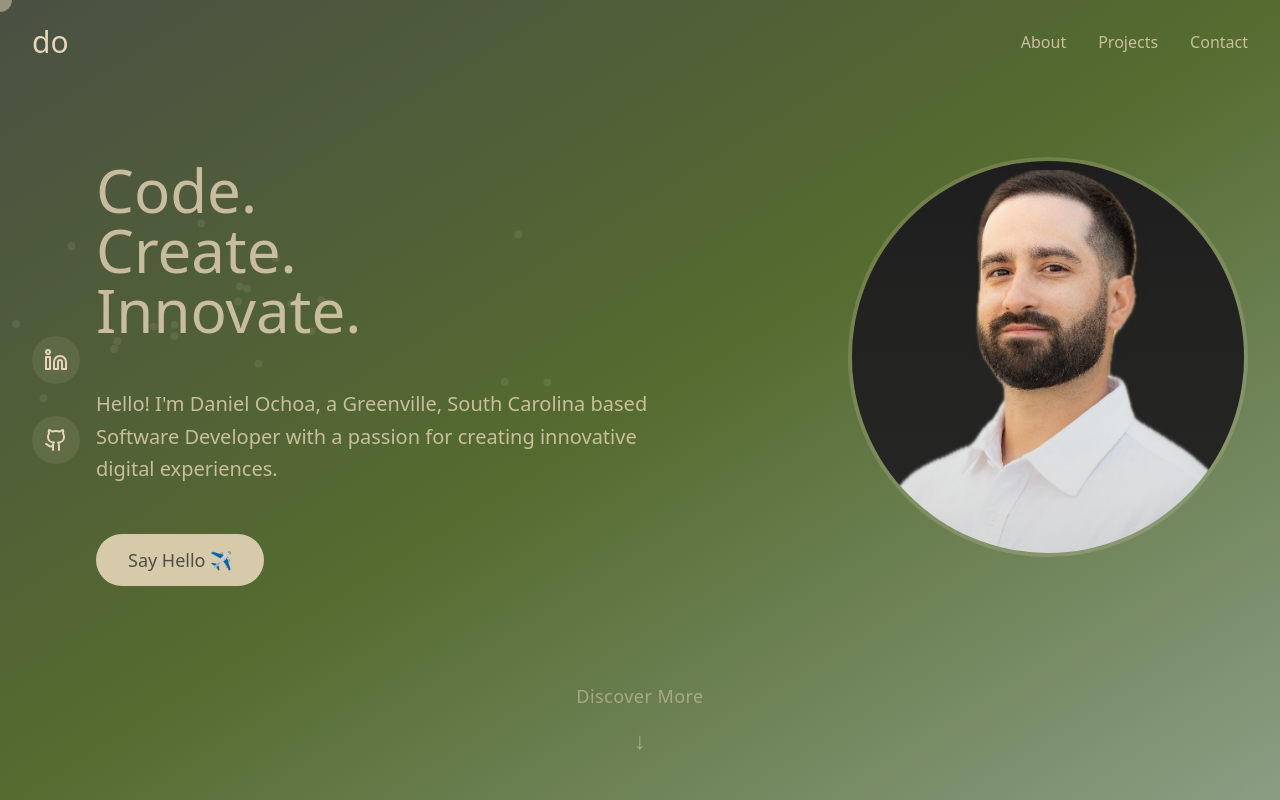
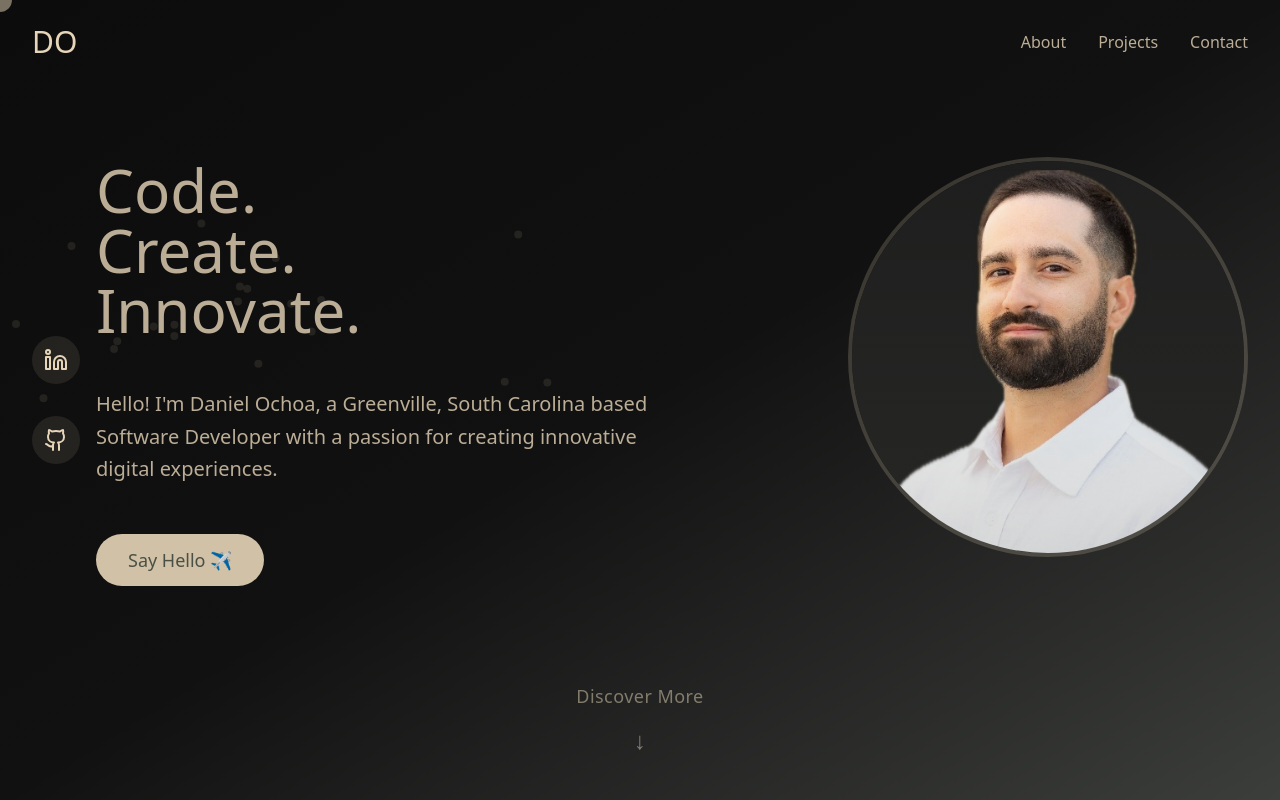
Before and after one commit to Dan8a5/my_website, a React (Vite) app: page / in a window 1280 px wide. Built offline with nearby package versions, Linux system fonts and the light colour scheme.

Commit message:
updated backround color and added logo in the navbar

```diff
--- a/src/components/MainLayout.jsx
+++ b/src/components/MainLayout.jsx
@@ -10,7 +10,7 @@ const MainLayout = () => {
      <>
        <Navigation />
        <main className="h-screen overflow-y-auto scroll-smooth">
-         <div className="fixed inset-0 bg-gradient-to-br from-[#4A5043] via-[#556B2F] to-[#8B9D83]" />
+         <div className="fixed inset-0 bg-gradient-to-br from-[#0c0c0c] via-[#111111] to-[#3c3e3b]" />
          <div className="relative">
            <section id="home" className="min-h-screen">
              <HomePage />
--- a/src/components/Navigation.jsx
+++ b/src/components/Navigation.jsx
@@ -29,7 +29,7 @@ const Navigation = () => {
             onClick={() => scrollToSection('home')}
             className="text-cream text-3xl font-light"
           >
-            do
+            DO
           </button>
           <div className="hidden md:flex gap-8">
             {navItems.map((item) => (
```
Also changed, not shown: public/1045_4.jpg (added).
